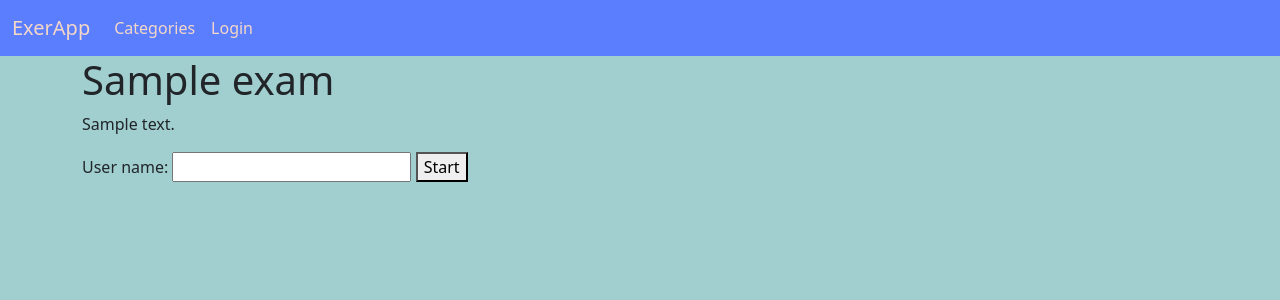
After one commit to Korek-F/ExerApp, a Django app: a page that uses ExerApp/exams/templates/exams/start_session.html in a window 1280 px wide. The commit adds this page. Shown: the top 300 px of the page. Run offline with Django 4.2, Linux system fonts and the light colour scheme; tables that the repository leaves empty hold one stand-in row (values such as "Sample post"); some libraries are stand-ins or nearby versions.

Commit message:
V1.4.2 Exam sessions

```diff
--- a/ExerApp/ExerApp/settings.py
+++ b/ExerApp/ExerApp/settings.py
@@ -42,6 +42,7 @@ INSTALLED_APPS = [
     'exer_auth',
     'profiles',
     'categories',
+    'exams',
 ]
 
 
--- a/ExerApp/ExerApp/urls.py
+++ b/ExerApp/ExerApp/urls.py
@@ -21,5 +21,6 @@ urlpatterns = [
     path('', include('excercises.urls')),
     path('auth/', include('exer_auth.urls')),
     path('profile/', include('profiles.urls')),
-    path('categories/', include('categories.urls'))
+    path('categories/', include('categories.urls')),
+    path('exams/', include('exams.urls')),
 ]
--- /dev/null
+++ b/ExerApp/exams/admin.py
@@ -0,0 +1,6 @@
+from django.contrib import admin
+from .models import SessionAnswer,ExamSession,Exam
+# Register your models here.
+admin.site.register(SessionAnswer)
+admin.site.register(ExamSession)
+admin.site.register(Exam)
--- /dev/null
+++ b/ExerApp/exams/apps.py
@@ -0,0 +1,6 @@
+from django.apps import AppConfig
+
+
+class ExamsConfig(AppConfig):
+    default_auto_field = 'django.db.models.BigAutoField'
+    name = 'exams'
--- /dev/null
+++ b/ExerApp/exams/forms.py
@@ -0,0 +1,7 @@
+from django import forms
+from .models import ExamSession
+
+class SessionForm(forms.ModelForm):
+    class Meta:
+        model = ExamSession
+        fields = ['user_name',]
--- /dev/null
+++ b/ExerApp/exams/models.py
@@ -0,0 +1,37 @@
+from django.db import models
+from exer_auth.models import User
+from excercises.models import ExerciseSet, ContentType
+from django.urls import reverse
+
+class Exam(models.Model):
+    owner = models.ForeignKey(User, on_delete=models.CASCADE)
+    exercise_set = models.ForeignKey(ExerciseSet, on_delete=models.CASCADE)
+    name = models.CharField(max_length=255)
+    description = models.TextField(max_length=2000)
+    slug = models.SlugField(default="", null=False)
+
+    def __str__(self):
+        return self.name
+
+    def get_absolute_url(self):
+        return reverse('exam', args=[str(self.slug)])
+
+
+class ExamSession(models.Model):
+    exam = models.ForeignKey(Exam, on_delete=models.CASCADE)
+    user_name = models.CharField(max_length=255)
+    start_at = models.DateTimeField(auto_now_add=True)
+    end_at = models.DateTimeField(blank=True,null=True, default=None)
+    slug = models.SlugField(default="", null=False)
+
+    def __str__(self):
+        return self.user_name
+
+
+class SessionAnswer(models.Model):
+    exam_session = models.ForeignKey(ExamSession, on_delete=models.CASCADE)
+    item = models.ForeignKey(ContentType, on_delete=models.CASCADE)
+    user_answer = models.CharField(max_length=255)
+
+    def __str__(self):
+        return self.user_answer
--- /dev/null
+++ b/ExerApp/exams/templates/exams/start_session.html
@@ -0,0 +1,13 @@
+{% extends "excercises/base.html" %}
+{% block content %}
+
+<h1>{{exam.name}} </h1>
+<p>{{exam.description}}</p>
+
+<form method="POST" action="{{ exam.get_absolute_url }}">
+    {% csrf_token %}
+    {{form}}
+    <button>Start</button>
+</form>
+
+{% endblock %}
--- /dev/null
+++ b/ExerApp/exams/tests.py
@@ -0,0 +1,3 @@
+from django.test import TestCase
+
+# Create your tests here.
--- /dev/null
+++ b/ExerApp/exams/urls.py
@@ -0,0 +1,5 @@
+from django.urls import path
+from . import views
+urlpatterns = [
+    path('exam/<slug:slug>/', views.StartExamView.as_view(), name="exam"),
+]
--- /dev/null
+++ b/ExerApp/exams/views.py
@@ -0,0 +1,28 @@
+from django.shortcuts import render, get_object_or_404
+from django.views import  View
+from .models import Exam, ExamSession
+from .forms import SessionForm
+
+# Create your views here.
+class StartExamView(View):
+    def get(self,request, slug):
+        exam = get_object_or_404(Exam, slug=slug)
+        form = SessionForm()
+        context={
+            'form':form,
+            "exam":exam
+        }
+        return render(request, 'exams/start_session.html',context)
+
+    def post(self,request, slug):
+        exam = get_object_or_404(Exam, slug=slug)
+        form = SessionForm(request.POST)
+        context={
+            'form':form,
+            "exam":exam
+        }
+        if form.is_valid():
+            obj = form.save(commit=False)
+            obj.exam = exam
+            obj.save()
+        return render(request, 'exams/start_session.html',context)
--- a/ExerApp/static/exercises.css
+++ b/ExerApp/static/exercises.css
@@ -1,5 +1,6 @@
 body {
     background-color: #a1cece;
+    /*#a1cece;*/
 }
 
 .disappear-box {
```
Also changed, not shown: ExerApp/categories/migrations/0003_alter_category_options.py (added), ExerApp/exams/__init__.py (added), ExerApp/exams/migrations/0001_initial.py (added), ExerApp/exams/migrations/0002_remove_examsession_end_at_and_more.py (added), ExerApp/exams/migrations/0003_examsession_end_at_examsession_start_at.py (added), ExerApp/exams/migrations/__init__.py (added).
